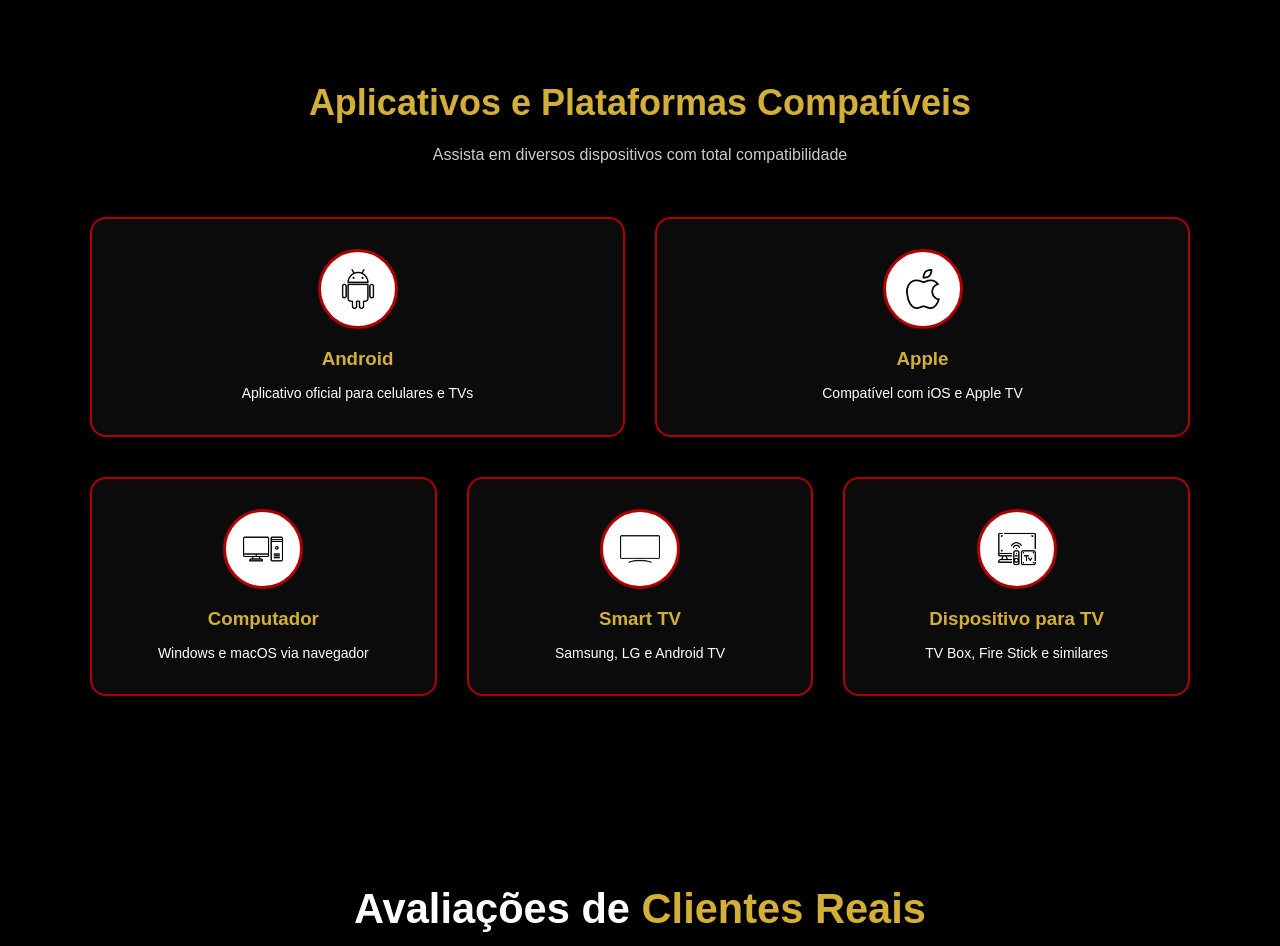
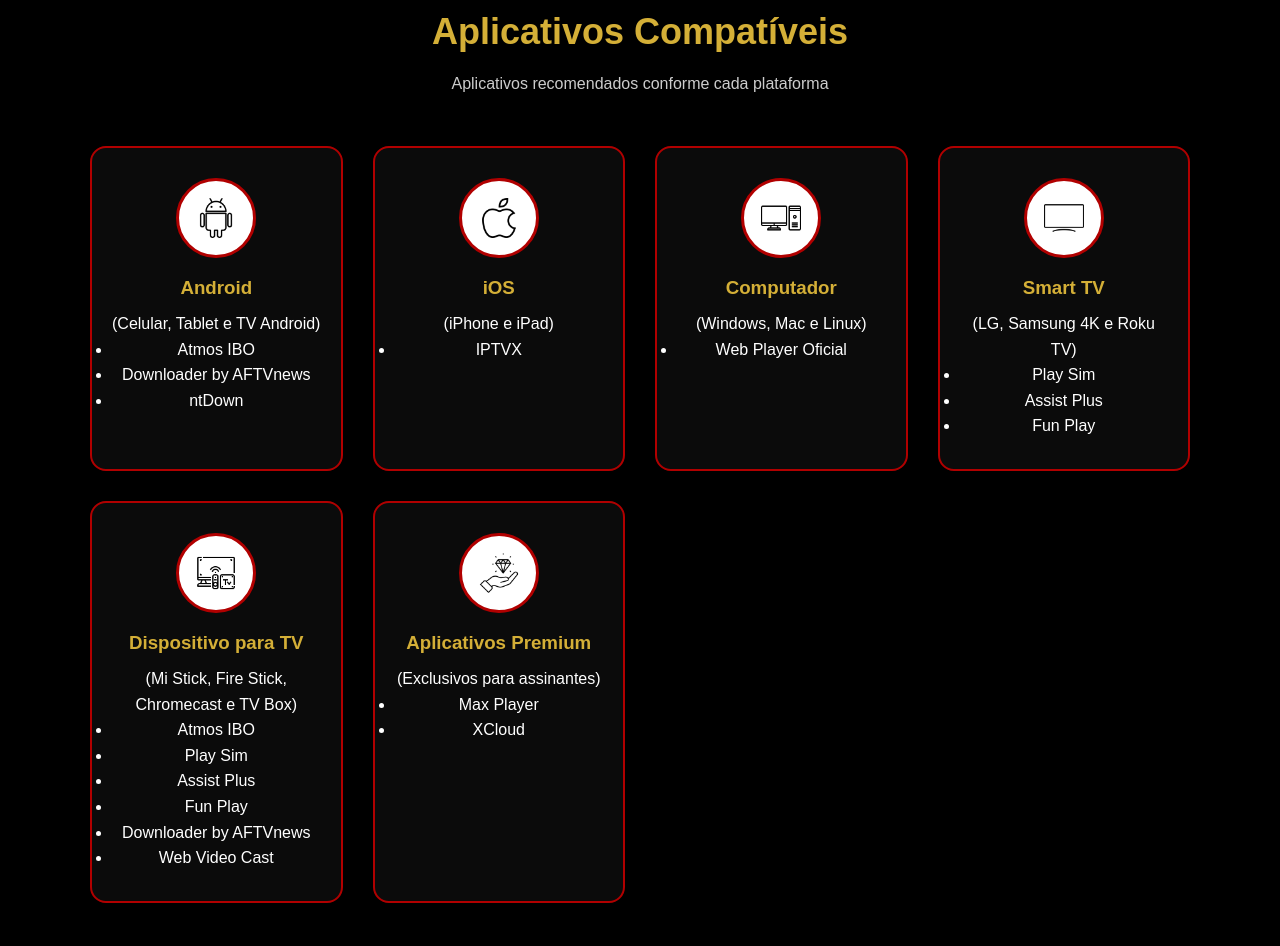
Before and after one commit to maxtvprosuporte-rgb/MaxTV-Pro, a plain HTML site: page index.html in a window 1280 px wide. Shown: the part 2730-3676 px from the top of the page. Drawn offline with Linux system fonts and the light colour scheme.

Commit message:
Update index.html

```diff
--- a/index.html
+++ b/index.html
@@ -898,67 +898,105 @@
 
 </section>
 
-/* ================================================== */
-/* PARTE 6 | PLATAFORMAS E APLICATIVOS                 */
-/* ================================================== */
+<!-- ================================================== -->
+<!-- PARTE 6 - PLATAFORMAS -->
+<!-- ================================================== -->
 
-<section class="section apps-plataformas">
+<section class="apps-section">
 
-    <!-- TÍTULO -->
-    <h2 class="section-title">
-        Aplicativos e Plataformas Compatíveis
-    </h2>
-
+    <h2 class="section-title">Aplicativos Compatíveis</h2>
     <p class="section-subtitle">
-        Assista em diversos dispositivos com total compatibilidade
+        Aplicativos recomendados conforme cada plataforma
     </p>
 
-    <!-- APLICATIVOS -->
     <div class="cards-grid">
 
+        <!-- ANDROID -->
         <div class="card">
             <div class="icon-box">
                 <img src="icon/android.png" alt="Android">
             </div>
             <h3>Android</h3>
-            <p>Aplicativo oficial para celulares e TVs</p>
+            <span class="card-subtitle">(Celular, Tablet e TV Android)</span>
+
+            <ul class="app-list">
+                <li>Atmos IBO</li>
+                <li>Downloader by AFTVnews</li>
+                <li>ntDown</li>
+            </ul>
         </div>
 
+        <!-- IOS -->
         <div class="card">
             <div class="icon-box">
-                <img src="icon/apple.png" alt="Apple">
+                <img src="icon/apple.png" alt="Apple iOS">
             </div>
-            <h3>Apple</h3>
-            <p>Compatível com iOS e Apple TV</p>
+            <h3>iOS</h3>
+            <span class="card-subtitle">(iPhone e iPad)</span>
+
+            <ul class="app-list">
+                <li>IPTVX</li>
+            </ul>
         </div>
 
-    </div>
-
-    <!-- PLATAFORMAS -->
-    <div class="cards-grid">
-
+        <!-- COMPUTADOR -->
         <div class="card">
             <div class="icon-box">
                 <img src="icon/computer.png" alt="Computador">
             </div>
             <h3>Computador</h3>
-            <p>Windows e macOS via navegador</p>
+            <span class="card-subtitle">(Windows, Mac e Linux)</span>
+
+            <ul class="app-list">
+                <li>Web Player Oficial</li>
+            </ul>
         </div>
 
+        <!-- SMART TV -->
         <div class="card">
             <div class="icon-box">
                 <img src="icon/smart-tv.png" alt="Smart TV">
             </div>
             <h3>Smart TV</h3>
-            <p>Samsung, LG e Android TV</p>
+            <span class="card-subtitle">(LG, Samsung 4K e Roku TV)</span>
+
+            <ul class="app-list">
+                <li>Play Sim</li>
+                <li>Assist Plus</li>
+                <li>Fun Play</li>
+            </ul>
         </div>
 
+        <!-- DISPOSITIVOS PARA TV -->
         <div class="card">
             <div class="icon-box">
                 <img src="icon/tv-box.png" alt="TV Box">
             </div>
             <h3>Dispositivo para TV</h3>
-            <p>TV Box, Fire Stick e similares</p>
+            <span class="card-subtitle">(Mi Stick, Fire Stick, Chromecast e TV Box)</span>
+
+            <ul class="app-list">
+                <li>Atmos IBO</li>
+                <li>Play Sim</li>
+                <li>Assist Plus</li>
+                <li>Fun Play</li>
+                <li>Downloader by AFTVnews</li>
+                <li>Web Video Cast</li>
+            </ul>
+        </div>
+
+        <!-- APLICATIVOS PREMIUM -->
+        <div class="card premium">
+            <div class="icon-box">
+                <img src="icon/premium.png" alt="Aplicativos Premium">
+            </div>
+            <h3>Aplicativos Premium</h3>
+            <span class="card-subtitle">(Exclusivos para assinantes)</span>
+
+            <ul class="app-list">
+                <li>Max Player</li>
+                <li>XCloud</li>
+            </ul>
         </div>
 
     </div>
```
